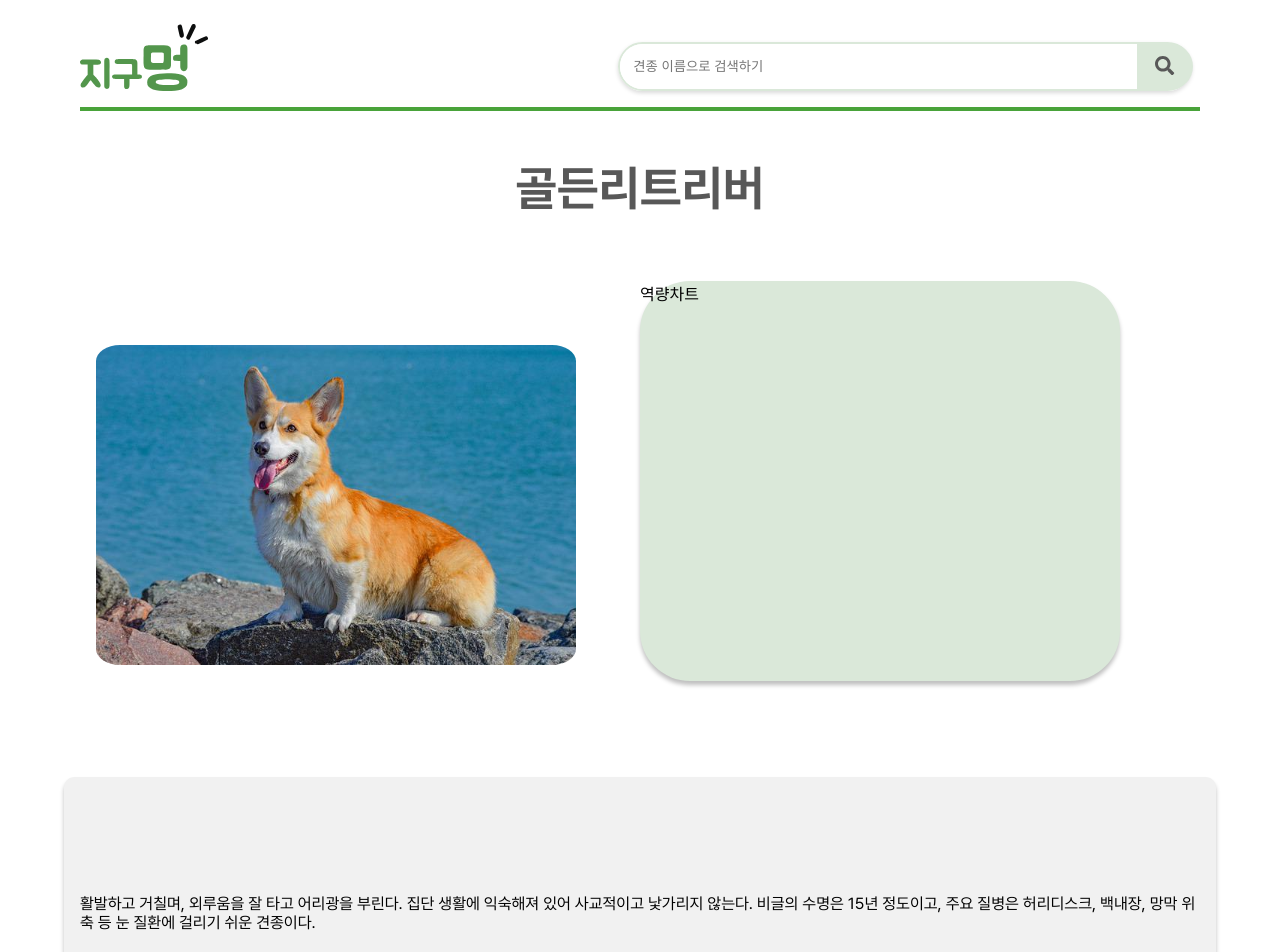
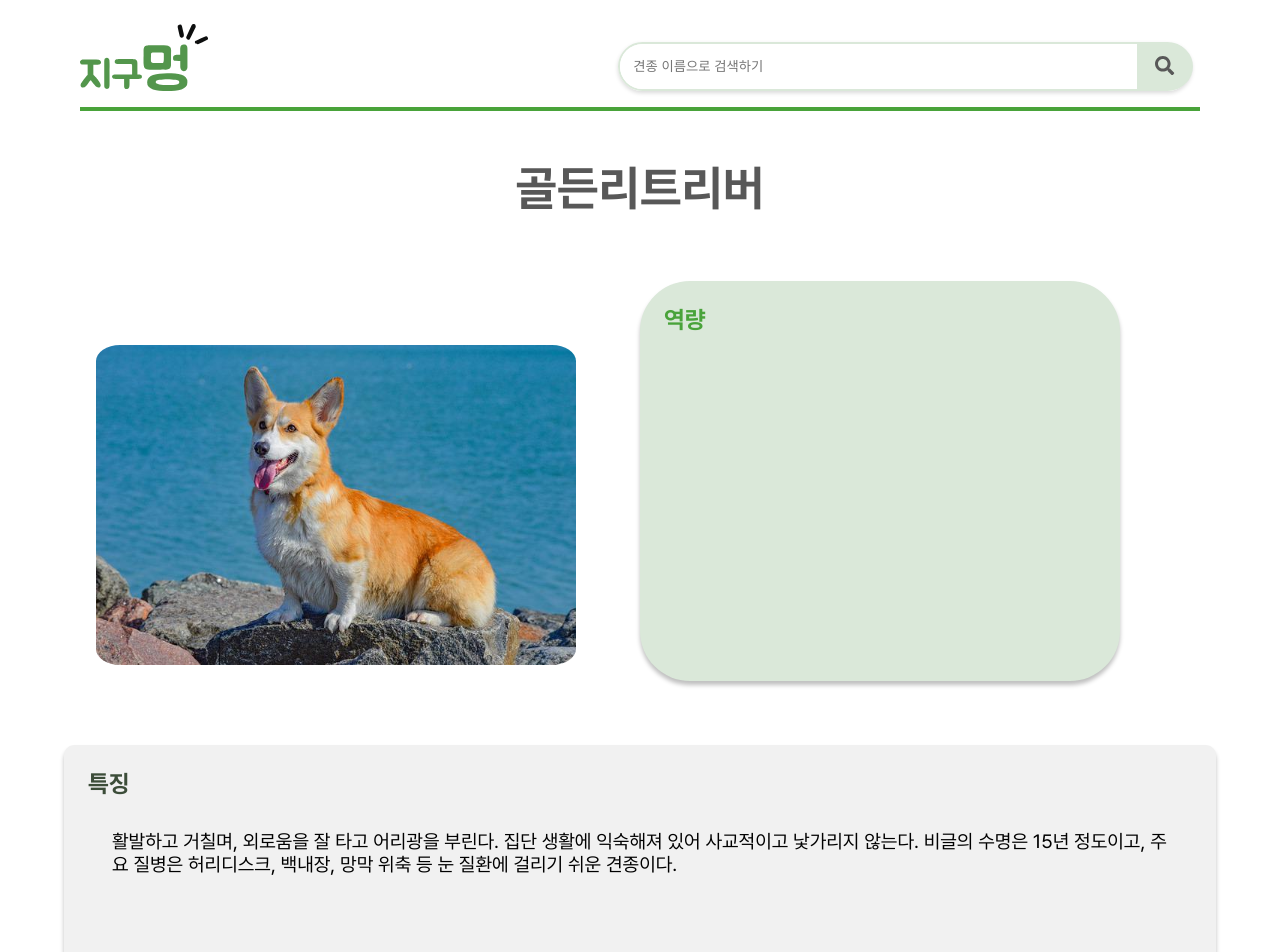
Before and after one commit to 2022-Summer-Bootcamp-teamG/puppy-classification-frontend, a React (Create React App) app: page /detail in a window 1280 px wide. Shown: the top 952 px of the page. Built offline with nearby package versions, Linux system fonts and the light colour scheme.

Commit message:
fix: detail page

```diff
--- a/src/components/FeatureBox.tsx
+++ b/src/components/FeatureBox.tsx
@@ -8,16 +8,16 @@ interface FeatureBoxProps {
 function FeatureBox({ content }: FeatureBoxProps) {
 	return (
 		<Common>
+			<Text>특징</Text>
 			<Content>{content}</Content>
 		</Common>
 	);
 }
 
 const Common = styled.div`
-	display: flex;
 	width: 70rem;
 	height: 15rem;
-	margin: 2rem;
+	margin: 0rem;
 	padding: 1rem;
 	border-radius: 10px;
 	align-items: center;
@@ -40,8 +40,28 @@ const Common = styled.div`
 `;
 
 const Content = styled.div`
-	font-size: 1rem;
+	font-size: 1.2rem;
+	margin: 2rem;
 	font-family: Pretendard;
+	align-items: center;
+	justify-content: center;
+	font-weight: 400;
+	@media all and (max-width: 767px) {
+		font-size: 1.1rem;
+	}
 `;
 
+const Text = styled.div`
+	font-size: 1.5rem;
+	font-family: Pretendard;
+	color:#3c4d39;
+	font-weight:1000;
+	margin: 0.5rem;
+	@media all and (min-width: 768px) and (max-width: 1023px) {
+		font-size: 1.2rem;
+	}
+	@media all and (max-width: 767px) {
+		font-size: 1.2rem;
+	}
+`;
 export default FeatureBox;
--- a/src/components/common/ChartBox.tsx
+++ b/src/components/common/ChartBox.tsx
@@ -1,11 +1,14 @@
 import React from 'react';
 import styled from 'styled-components';
+
 
 //  이후 차트와 연결
 interface ChartBoxProps {}
 
 function ChartBox() {
-	return <Common>역량차트</Common>;
+	return <Common>
+		<Text>역량</Text>
+	</Common>;
 }
 
 const Common = styled.div`
@@ -29,5 +32,20 @@ const Common = styled.div`
 	}
 `;
 
+const Text = styled.div`
+	font-size: 1.5rem;
+	font-family: Pretendard;
+	color:#49a33a;
+	font-weight:1000;
+	margin: 1.5rem;
+
+	@media all and (min-width: 768px) and (max-width: 1023px) {
+		font-size: 1.2rem;
+	}
+	@media all and (max-width: 767px) {
+		font-size: 1.2rem;
+	}
+`;
+
 
 export default ChartBox;
--- a/src/pages/DetailPage.tsx
+++ b/src/pages/DetailPage.tsx
@@ -6,6 +6,7 @@ import Header from '../components/Header';
 import sample1 from '../assets/images/sample1.jpg';
 import FeatureBox from '../components/FeatureBox';
 import ChartBox from '../components/common/ChartBox';
+import chartexample from '../assets/images/chartexample.svg';
 
 /*
     결과 상세 페이지
@@ -22,12 +23,12 @@ function DetailPage() {
 		<React.Fragment>
 			<Header />
 			<Common>
-				<Title>골든리트리버</Title>
+				<Title2>골든리트리버</Title2>
 				<Box>
 					<DetailImage src={sample1} />
 					<ChartBox />
 				</Box>
-				<FeatureBox content="활발하고 거칠며, 외루움을 잘 타고 어리광을 부린다. 집단 생활에 익숙해져 있어 사교적이고 낯가리지 않는다. 비글의 수명은 15년 정도이고, 주요 질병은 허리디스크, 백내장, 망막 위축 등 눈 질환에 걸리기 쉬운 견종이다." />
+				<FeatureBox content="활발하고 거칠며, 외로움을 잘 타고 어리광을 부린다. 집단 생활에 익숙해져 있어 사교적이고 낯가리지 않는다. 비글의 수명은 15년 정도이고, 주요 질병은 허리디스크, 백내장, 망막 위축 등 눈 질환에 걸리기 쉬운 견종이다." />
 			</Common>
 		</React.Fragment>
 	);
@@ -60,5 +61,15 @@ const Box = styled.div`
 	}
 `;
 
-// const;
+const Title2 = styled(Title)`
+  @media all and (min-width: 768px) and (max-width: 1023px) {
+    font-size: 1.5rem;
+  }
+  @media all and (max-width: 767px) {
+    font-size: 1.5rem;
+  }
+	`;
+
+
+
 export default DetailPage;
```
Also changed, not shown: src/pages/d.tsx (deleted, +0 -34 lines), src/assets/images/chartexample.svg (added), src/assets/images/sample4.jpeg (deleted).
